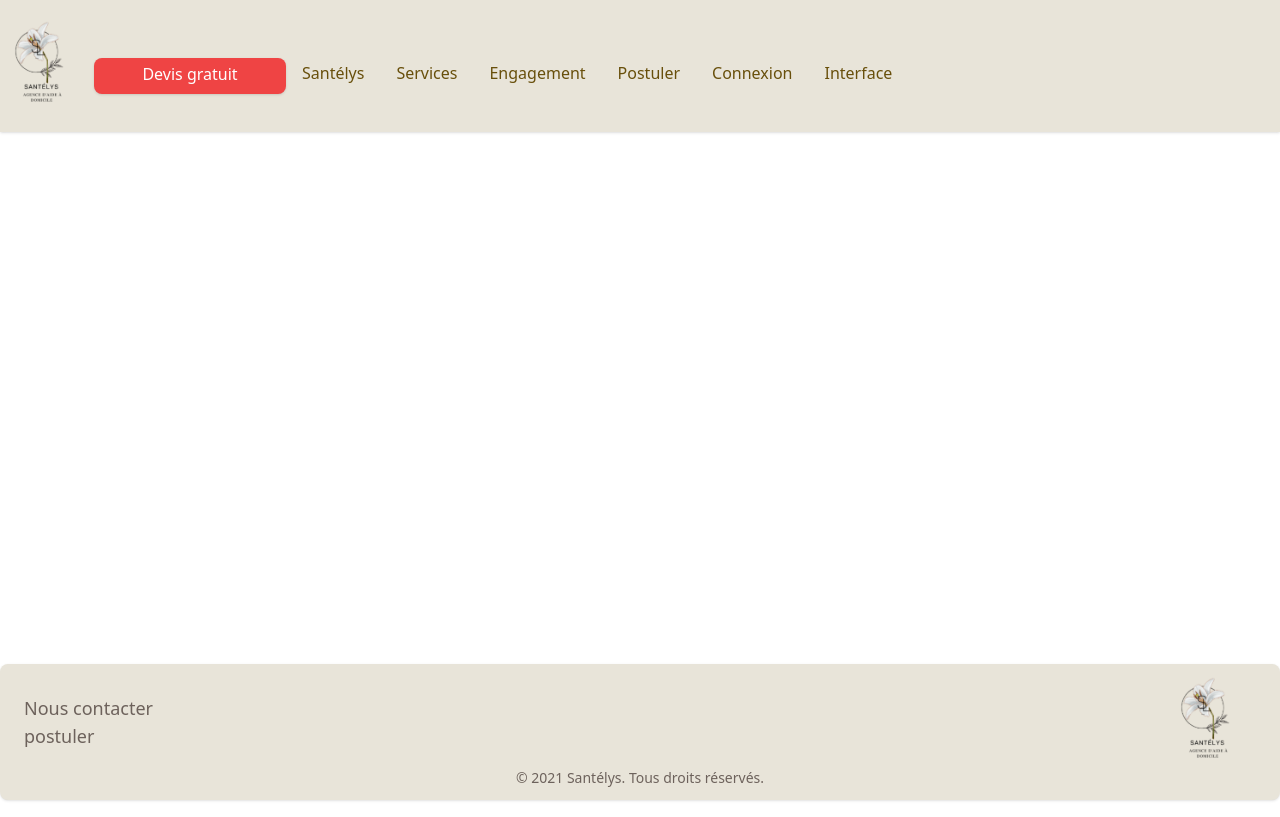
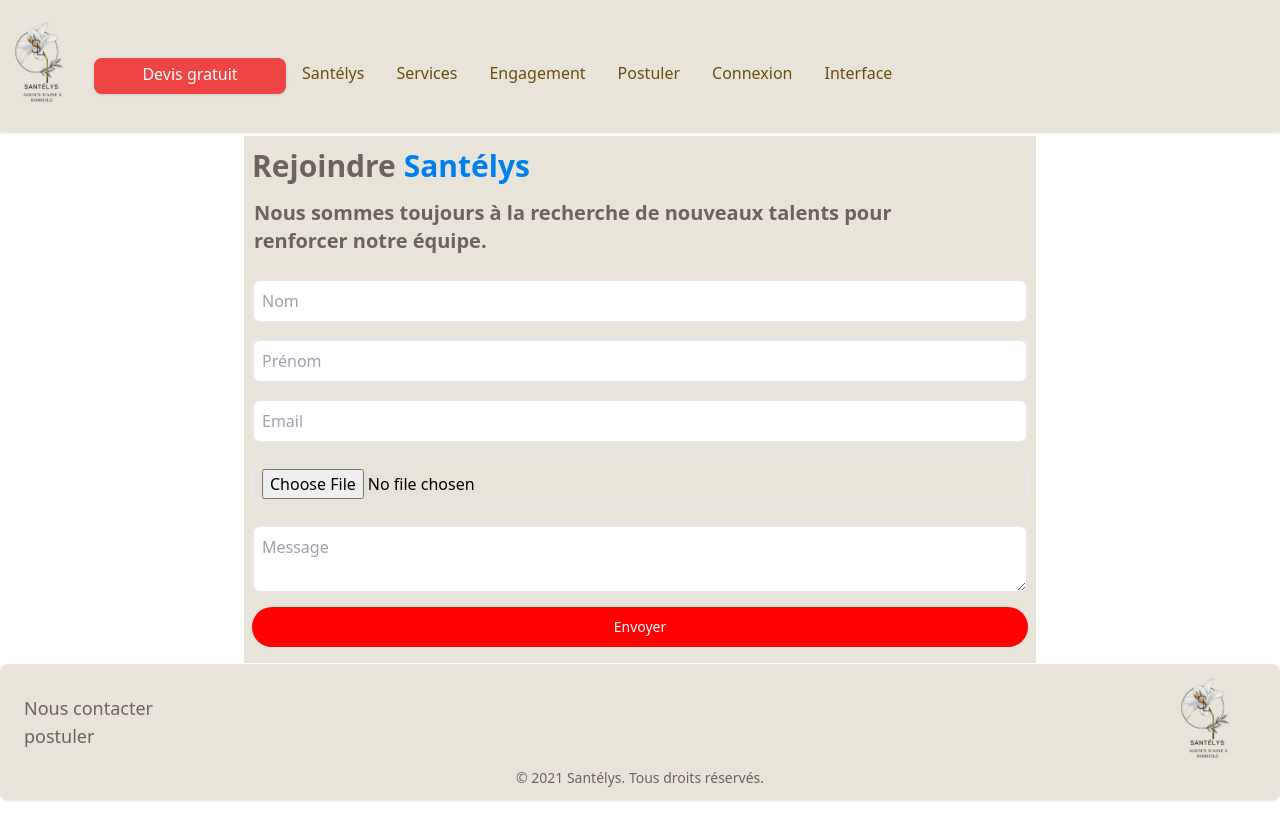
Before and after one commit to ElMost/projetTitreFront, a React (Create React App) app: page /postuler in a window 1280 px wide. Built offline with nearby package versions, Linux system fonts and the light colour scheme.

Commit message:
creation de la page postuler et mise a jour  about,  contact, app

```diff
--- a/src/App.tsx
+++ b/src/App.tsx
@@ -7,6 +7,7 @@
 import Home from './pages/home/Home';
 import Contact from './pages/contact/Contact';
 import Devis from './pages/devis/Devis';
+import Postuler from './pages/postuler/Postuler';
 
 function App() {
   return (
@@ -16,7 +17,7 @@
        <Route path="/" element={<Home />} />
       <Route path="devis" element={<Devis />} />
       <Route path="contact" element={<Contact />} />
-      {/* <Route path="postuler" element={<Postuler />} /> */}
+      <Route path="postuler" element={<Postuler />} />
       <Route path="a_propos" element={<About />} />
       <Route path="engagement" element={<Engagement />} />
 
--- a/src/pages/about/About.tsx
+++ b/src/pages/about/About.tsx
@@ -3,8 +3,8 @@
 
 const About = () => {
   return (
-    <div className="m-10 mb-5 pb-5 about">
-      <h1 className="w-full mt-10 md:mt-0 md:ml-0  lg:text-3xl font-bold text-[#6D625C]">
+    <div className=" xs:w-10/12  m-2 lg:m-12 mb-5 pb-5 about">
+      <h1 className="w-full mt-10 md:mt-0 md:ml-0 lg:pb-5  lg:text-3xl font-bold text-[#6D625C]">
         Qui sommes-nous ?
       </h1>
 
--- a/src/pages/contact/Contact.tsx
+++ b/src/pages/contact/Contact.tsx
@@ -4,28 +4,44 @@
 
 const Contact = () => {
     const [formData, setFormData] = React.useState({
-        from_name: '',
-        from_email: '',
-        message: '',
+        from_name: 'salem',
+        from_email: 'salem.dahmani345@gmail.com',
+        message: '12345 bla bla ',
     });
 
-         const [alertMessage, setAlertMessage] = useState('');
+      //   const [alertMessage, setAlertMessage] = useState('');
 
-          useEffect(() => {
+       /*    useEffect(() => {
             if (alertMessage !== '') {
               alert(alertMessage);
               setAlertMessage('');
             }
-          }, [alertMessage]);
+          }, [alertMessage]); */
 
            const handleSubmit = async (e: { preventDefault: () => void }) => {
              e.preventDefault();
+
         const { from_name, from_email, message } = formData;
+
+        const emailTemplate = `
+  <html>
+    <body>
+      <h2>New message from website contact form:</h2>
+      <p><strong>Name:</strong> ${from_name}</p>
+      <p><strong>Email:</strong> ${from_email}</p>
+      <p><strong>Message:</strong> ${message}</p>
+    </body>
+  </html>
+`;
+
         const templateParams = {
+          to_email: 'mosscmoi@gmail.com',
           from_name,
           from_email,
           message,
+         emailTemplate,
         };
+
         try {
           await emailjs.send(
             'service_si24wxk',
@@ -38,17 +54,15 @@
           alert('Une erreur est survenue, veuillez réessayer');
         }
 
-             setFormData({
-               from_name: '',
-               from_email: '',
-               message: '',
-             });
+
+
            };
 
             const handleChange = (e: {
                 target: { name: any; value: any };
                 }) => {
                     setFormData({ ...formData, [e.target.name]: e.target.value });
+                    console.log(formData);
                 };
 
 
--- /dev/null
+++ b/src/pages/postuler/Postuler.css
@@ -0,0 +1,3 @@
+.postuler {
+   margin-bottom: 150px;
+}
--- /dev/null
+++ b/src/pages/postuler/Postuler.tsx
@@ -0,0 +1,160 @@
+import React, { useEffect, useState } from 'react';
+import './Postuler.css';
+import emailjs from 'emailjs-com';
+
+const Postuler = () => {
+  const [nom, setNom] = useState('');
+  const [prenom, setPrenom] = useState('');
+  const [email, setEmail] = useState('');
+  const [message, setMessage] = useState('');
+  const [attachment, setAttachment] = useState('');
+
+  const [FormData, setFormData] = React.useState({
+    nom: '',
+    prenom: '',
+    email: '',
+    message: '',
+    attachment: '',
+  });
+
+  const [alertMessage, setAlertMessage] = useState('');
+
+  useEffect(() => {
+    if (alertMessage !== '') {
+      alert(alertMessage);
+      setAlertMessage('');
+    }
+  }, [alertMessage]);
+
+  //   const [nom, setNom] = useState('');
+  //   const [prenom, setPrenom] = useState('');
+  //   const [email, setEmail] = useState('');
+  //   const [message, setMessage] = useState('');
+  //   const [attachment, setAttachment] = useState('');
+
+  const handleFormSubmit = async (event: { preventDefault: () => void }) => {
+    event.preventDefault();
+
+    const { nom, prenom, email, message, attachment } = FormData;
+
+    const templateParams = {
+      nom,
+      prenom,
+      email,
+      message,
+      attachment,
+    };
+
+    try {
+      await emailjs.send(
+        'service_si24wxk',
+        'template_n1f96k8',
+        templateParams,
+        'cM4VdLxWyeoIM2VrF'
+      );
+      alert('Votre message a été envoyé avec succès!');
+    } catch (error) {
+      alert('Une erreur est survenue, veuillez réessayer');
+    }
+
+    setFormData({
+      nom: '',
+      prenom: '',
+      email: '',
+      message: '',
+      attachment: '',
+    });
+  };
+
+
+
+  const handleChange = (e: { target: { name: any; value: any } }) => {
+    setFormData({ ...FormData, [e.target.name]: e.target.value });
+  };
+
+  return (
+    <div className=" flex-col justify-center items-center postuler">
+      <div className="grid grid-cols-1   space-x-10 h-full  lg:pl-60 lg:pr-60 md:pl-20 md:pr-20 mb-10">
+        <div className="flex flex-col  m-1 bg-[#e8e4d9] p-2">
+          <h1 className="text-xl mt-1 md:text-2xl lg:text-3xl font-bold text-[#6D625C]">
+            Rejoindre <span className="text-[#007FF0]"> Santélys </span>
+          </h1>{' '}
+          <p className="mt-0 text-xs lg:text-xl text-[#6D625C] mb-4 font-bold  text-dark">
+            {' '}
+            Nous sommes toujours à la recherche de nouveaux talents pour
+            renforcer notre équipe.{' '}
+          </p>
+          <div>
+            <div className="py-2">
+              <input
+                type="text"
+                id="nom"
+                name="nom"
+                placeholder="Nom"
+                value={FormData.nom}
+                onChange={handleChange}
+                className="w-full border-2 border-gray-200 p-2 rounded-lg outline-none focus:border-green-500"
+              />
+            </div>
+
+            <div className="py-2">
+              <input
+                type="text"
+                id="prenom"
+                name="prenom"
+                placeholder="Prénom"
+                value={FormData.prenom}
+                onChange={handleChange}
+                className="w-full border-2 border-gray-200 p-2 rounded-lg outline-none focus:border-green-500"
+              />
+            </div>
+            <div className="py-2">
+              <input
+                type="email"
+                id="email"
+                name="email"
+                placeholder="Email"
+                value={FormData.email}
+                onChange={handleChange}
+                className="w-full border-2 border-gray-200 p-2 rounded-lg outline-none focus:border-green-500"
+              />
+            </div>
+            <div className="py-2">
+              <input
+                type="file"
+                id="attachment"
+                name="attachment"
+                placeholder="CV"
+                value={FormData.attachment}
+                onChange={handleChange}
+                className=" w-full border-2 border-gray-200 p-2 rounded-lg outline-none focus:border-green-500"
+              />
+            </div>
+            <div className="py-2">
+              <textarea
+                id="message"
+                name="message"
+                placeholder="Message"
+                value={FormData.message}
+                onChange={handleChange}
+                className=" w-full border-2 border-gray-200 p-2 rounded-lg outline-none focus:border-green-500"
+              />
+            </div>
+
+            <div>
+              <button
+                type="submit"
+                className="text-white bg-[#FF0101] hover:bg-red-800 focus:outline-none focus:ring-4 focus:ring-red-300 font-medium rounded-full text-sm py-2.5 text-center mr-2 mb-2 dark:bg-red-600 dark:hover:bg-red-700 dark:focus:ring-red-900 w-full"
+                onClick={handleFormSubmit}
+              >
+                Envoyer
+              </button>
+            </div>
+          </div>
+        </div>
+      </div>
+    </div>
+  );
+};
+
+export default Postuler;
```
Lines whose indentation alone changed are shown as unchanged.
